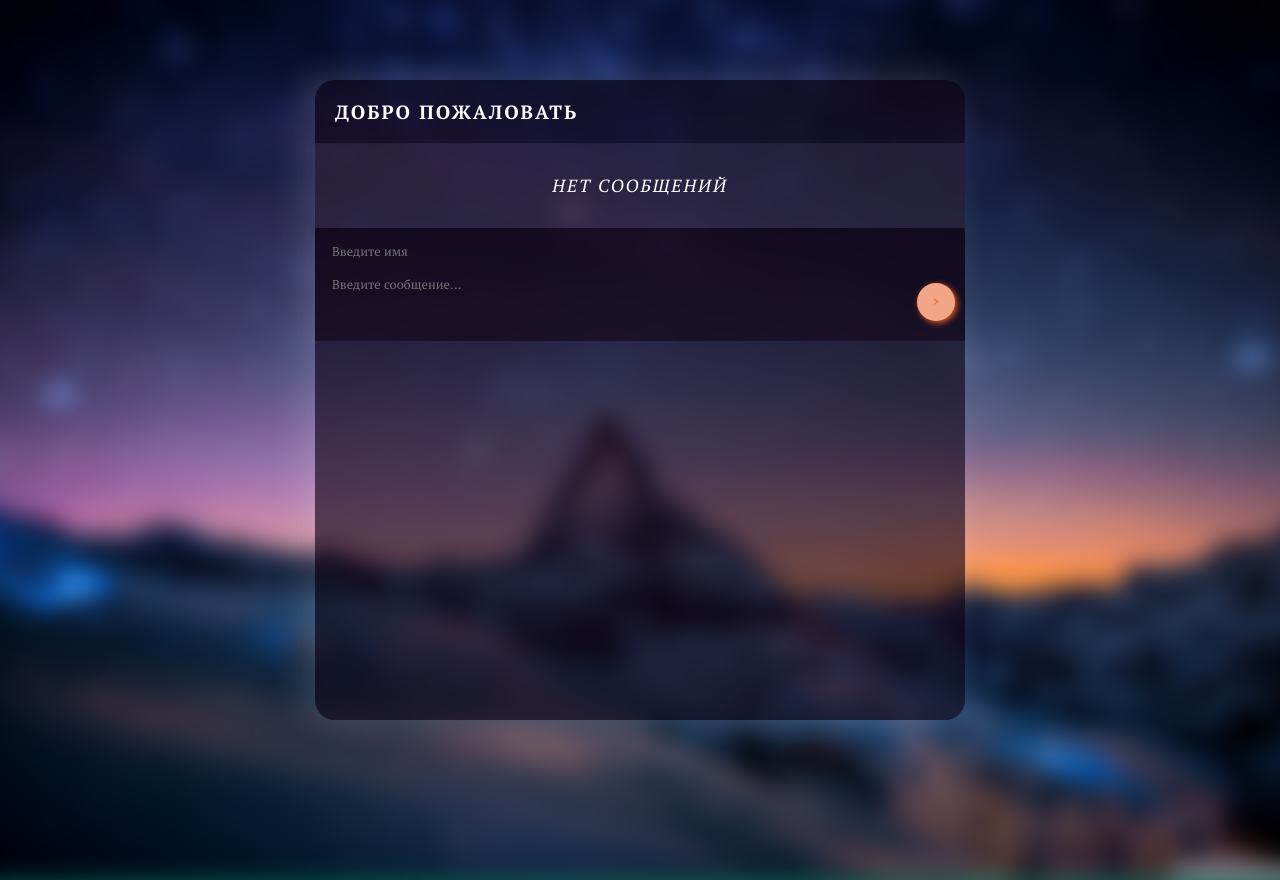
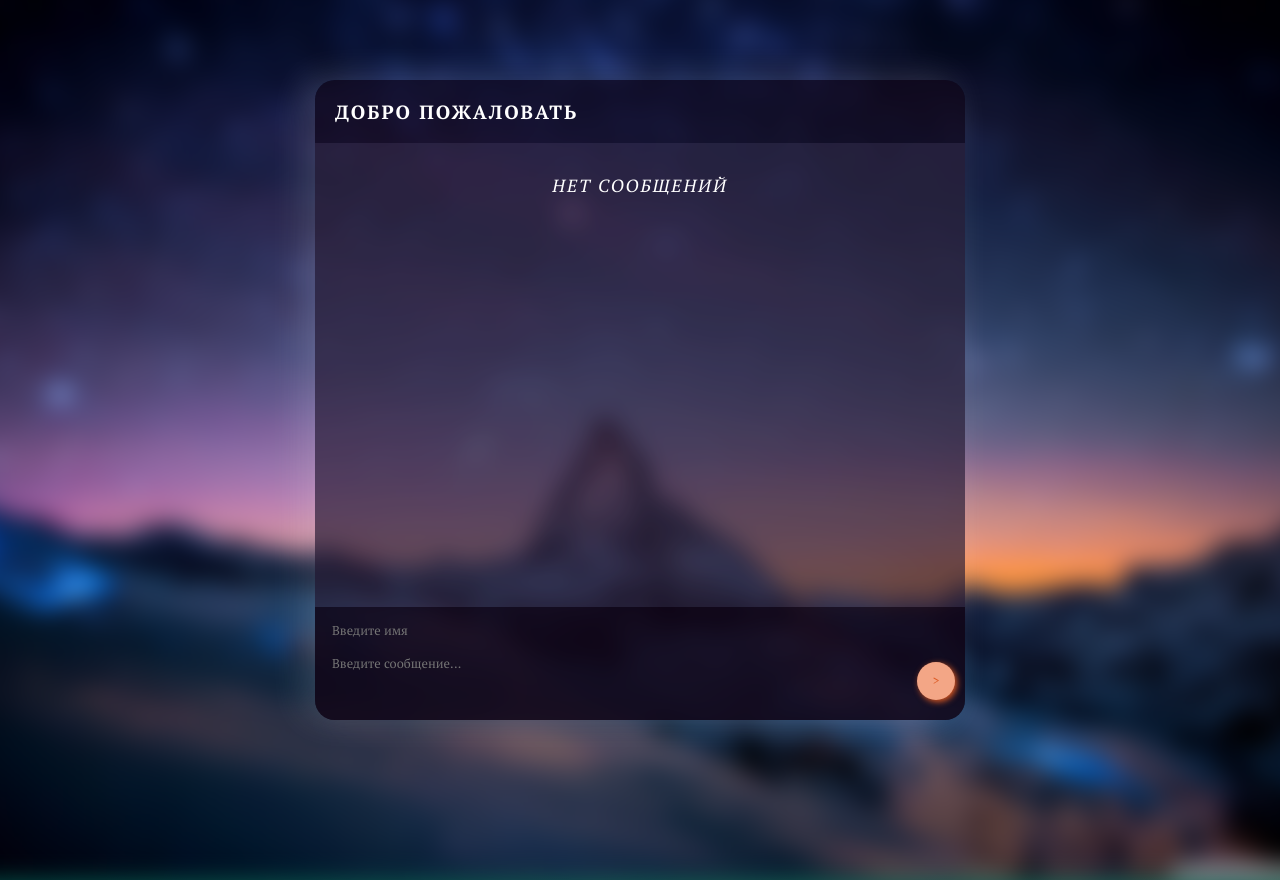
Before and after one commit to Taova/chat, a website: page index.html in a window 1280 px wide. Shown: the top 880 px of the page. Drawn offline with nearby package versions, Linux system fonts and the light colour scheme; no server answers.

Commit message:
style edit

```diff
--- a/components/app/app.css
+++ b/components/app/app.css
@@ -65,15 +65,15 @@ body{
     -webkit-flex-wrap: nowrap;
     -ms-flex-wrap: nowrap;
     flex-wrap: nowrap;
-    -webkit-justify-content: flex-start;
-    -ms-flex-pack: start;
-    justify-content: flex-start;
     -webkit-align-content: flex-start;
     -ms-flex-line-pack: start;
     align-content: flex-start;
     -webkit-align-items: stretch;
     -ms-flex-align: stretch;
     align-items: stretch;
+    -webkit-justify-content: space-between;
+    -ms-flex-pack: justify;
+    justify-content: space-between;
 }
 
 /** clearfix **/
--- a/components/chat/chat.css
+++ b/components/chat/chat.css
@@ -1,3 +1,6 @@
+.chat{
+   height: 100%;
+}
 .chat__header{
     margin: 0;
     padding: 20px;
@@ -10,6 +13,9 @@
     text-transform: none;
 }
 .chat__content{
+    -webkit-flex: 1 1 auto;
+    -ms-flex: 1 1 auto;
+    flex: 1 1 auto;
     color: white;
     background: rgba(111, 104, 144, 0.19);
     overflow: auto;
```
